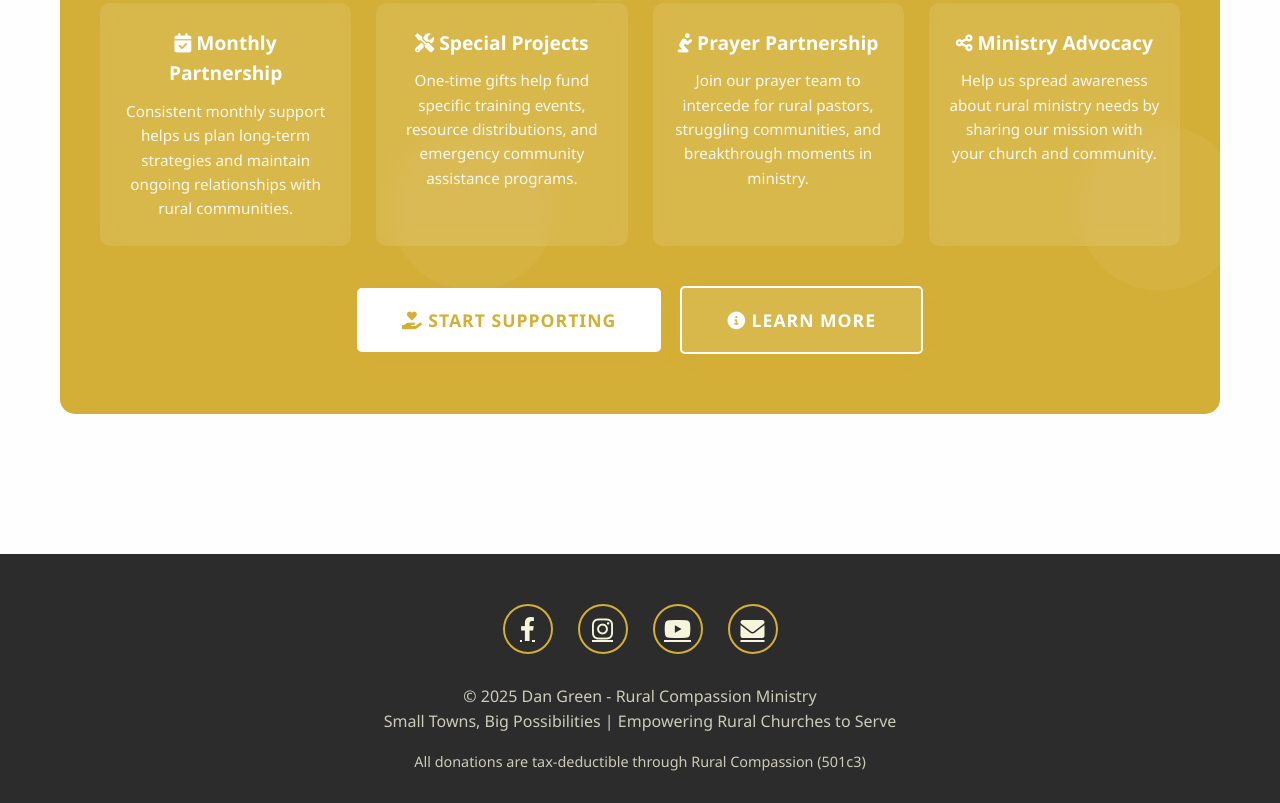
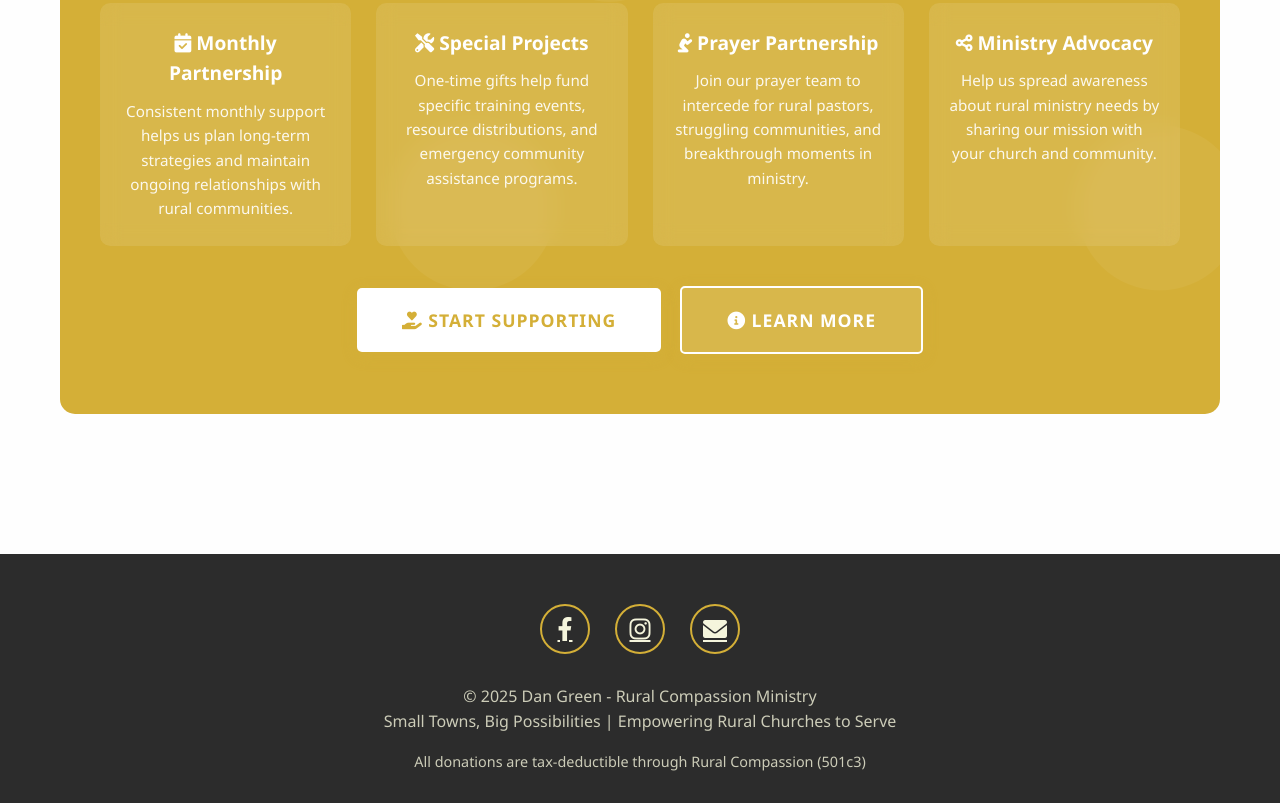
Before and after one commit to marcus7288/dangreen_ministry, a plain HTML site: page index.html in a window 1280 px wide. Shown: the part 4023-4826 px from the top of the page. Drawn offline with Linux system fonts and the light colour scheme.

Commit message:
Update index.html

```diff
--- a/index.html
+++ b/index.html
@@ -769,10 +769,9 @@
         <div class="container">
             <div class="footer-content">
                 <div class="social-links">
-                    <a href="#" title="Facebook"><i class="fab fa-facebook-f"></i></a>
-                    <a href="#" title="Instagram"><i class="fab fa-instagram"></i></a>
-                    <a href="#" title="YouTube"><i class="fab fa-youtube"></i></a>
-                    <a href="#" title="Email"><i class="fas fa-envelope"></i></a>
+                    <a href="https://www.facebook.com/dan.green.397916" title="Facebook"><i class="fab fa-facebook-f"></i></a>
+                    <a href="https://www.instagram.com/danrural25/" title="Instagram"><i class="fab fa-instagram"></i></a>
+                    <a href="mailto: "dan@ruralcompassion.org" title="Email"><i class="fas fa-envelope"></i></a>
                 </div>
                 <p>&copy; 2025 Dan Green - Rural Compassion Ministry<br>
                 Small Towns, Big Possibilities | Empowering Rural Churches to Serve</p>
```
